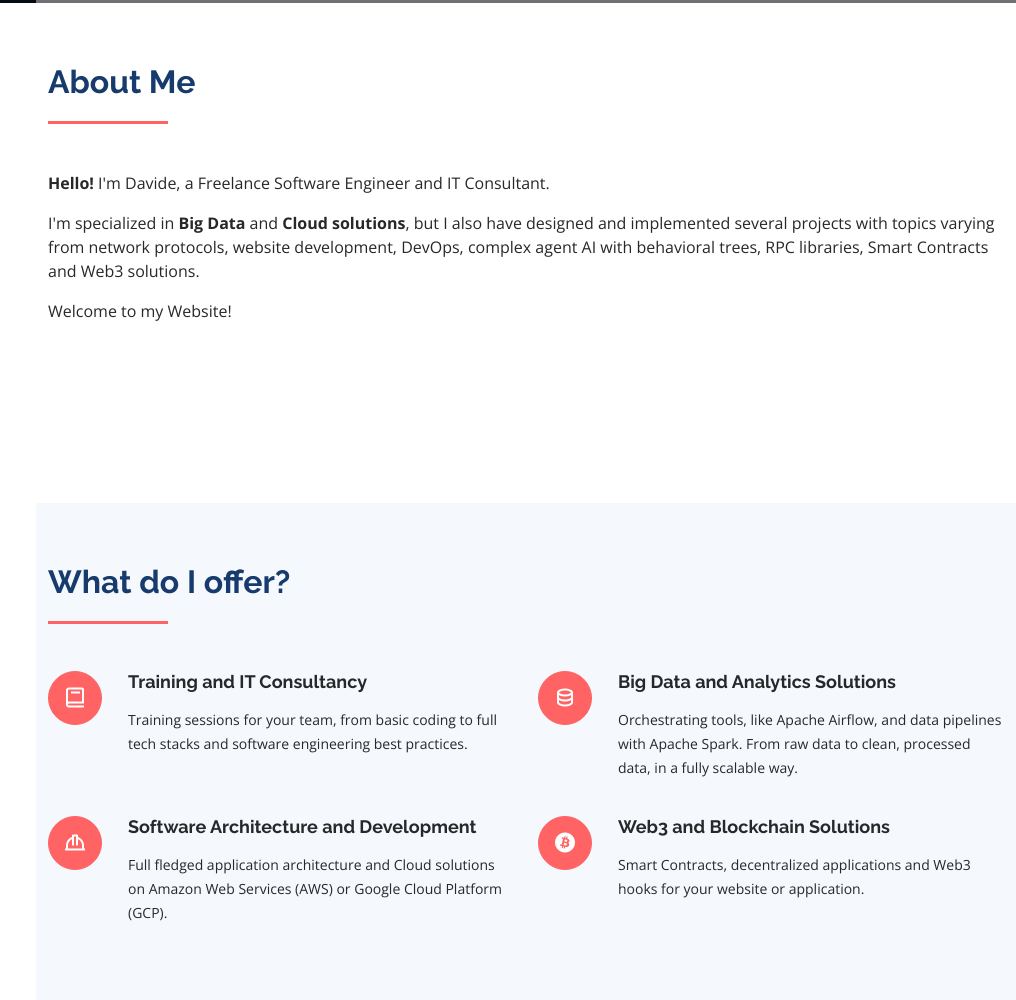
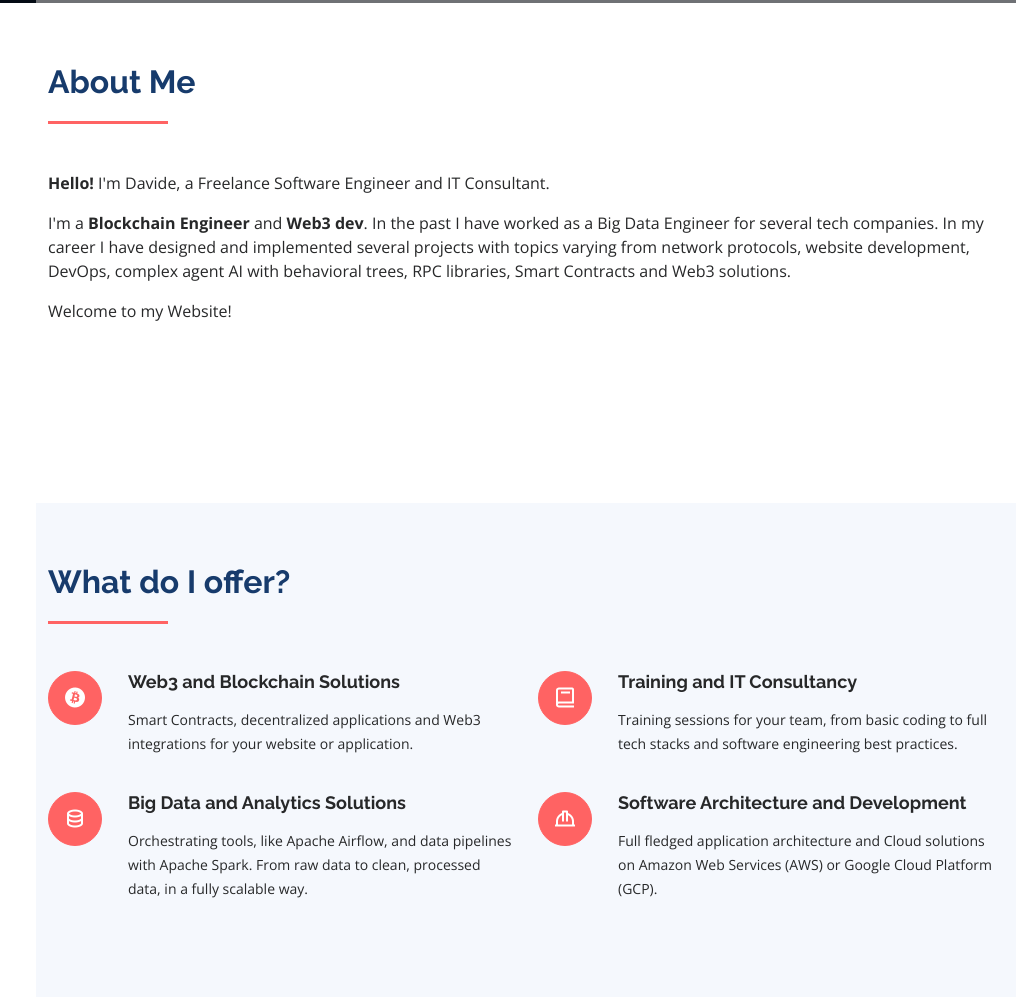
Before and after one commit to DadeKuma/personal-website, a plain HTML site: page index.html in a window 1280 px wide. Shown: the part 797-1797 px from the top of the page, without its empty margins (264-1280 px from the left). Drawn offline with nearby package versions, Linux system fonts and the light colour scheme; grey boxes are pictures that could not be loaded.

Commit message:
changed intro

```diff
--- a/index.html
+++ b/index.html
@@ -68,7 +68,7 @@
         <div class="row">
           <div class="col-lg-12 pt-4 pt-lg-0 content" data-aos="fade-left">
             <p><b>Hello!</b> I'm Davide, a Freelance Software Engineer and IT Consultant.</p>
-            <p>I'm specialized in <b>Big Data</b> and <b>Cloud solutions</b>, but I also have designed and implemented several projects with topics varying from network protocols, website development, DevOps, complex agent AI with behavioral trees, RPC libraries, Smart Contracts and Web3 solutions.
+            <p>I'm a <b>Blockchain Engineer</b> and <b>Web3 dev</b>. In the past I have worked as a Big Data Engineer for several tech companies. In my career I have designed and implemented several projects with topics varying from network protocols, website development, DevOps, complex agent AI with behavioral trees, RPC libraries, Smart Contracts and Web3 solutions.
             </p>
             <p>Welcome to my Website!</p>
           </div>
@@ -84,24 +84,24 @@
         </div>
         <div class="row">
           <div class="col-lg-6 col-md-6 icon-box" data-aos="fade-up">
+            <div class="icon"><i class="bx bxl-bitcoin"></i></div>
+            <h4 class="title">Web3 and Blockchain Solutions</h4>
+            <p class="description">Smart Contracts, decentralized applications and Web3 integrations for your website or application.</p>
+          </div>
+          <div class="col-lg-6 col-md-6 icon-box" data-aos="fade-up" data-aos-delay="100">
             <div class="icon"><i class="bx bx-book"></i></div>
             <h4 class="title">Training and IT Consultancy</h4>
             <p class="description">Training sessions for your team, from basic coding to full tech stacks and software engineering best practices.</p>
           </div>
-          <div class="col-lg-6 col-md-6 icon-box" data-aos="fade-up" data-aos-delay="100">
+          <div class="col-lg-6 col-md-6 icon-box" data-aos="fade-up" data-aos-delay="200">
             <div class="icon"><i class="bx bx-data"></i></i></div>
             <h4 class="title">Big Data and Analytics Solutions</h4>
             <p class="description">Orchestrating tools, like Apache Airflow, and data pipelines with Apache Spark. From raw data to clean, processed data, in a fully scalable way.</p>
           </div>
-          <div class="col-lg-6 col-md-6 icon-box" data-aos="fade-up" data-aos-delay="200">
+          <div class="col-lg-6 col-md-6 icon-box" data-aos="fade-up" data-aos-delay="300">
             <div class="icon"><i class="bx bx-hard-hat"></i></div>
             <h4 class="title">Software Architecture and Development</h4>
             <p class="description">Full fledged application architecture and Cloud solutions on Amazon Web Services (AWS) or Google Cloud Platform (GCP).</p>
-          </div>
-          <div class="col-lg-6 col-md-6 icon-box" data-aos="fade-up" data-aos-delay="300">
-            <div class="icon"><i class="bx bxl-bitcoin"></i></div>
-            <h4 class="title">Web3 and Blockchain Solutions</h4>
-            <p class="description">Smart Contracts, decentralized applications and Web3 hooks for your website or application.</p>
           </div>
         </div>
       </div>
```
